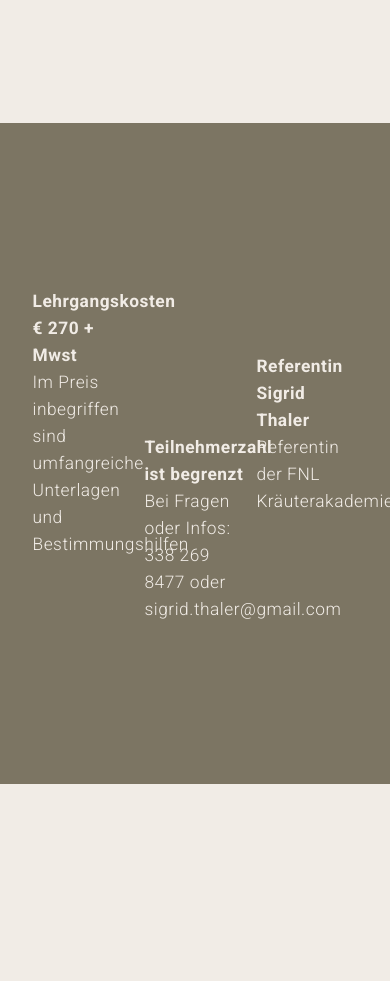
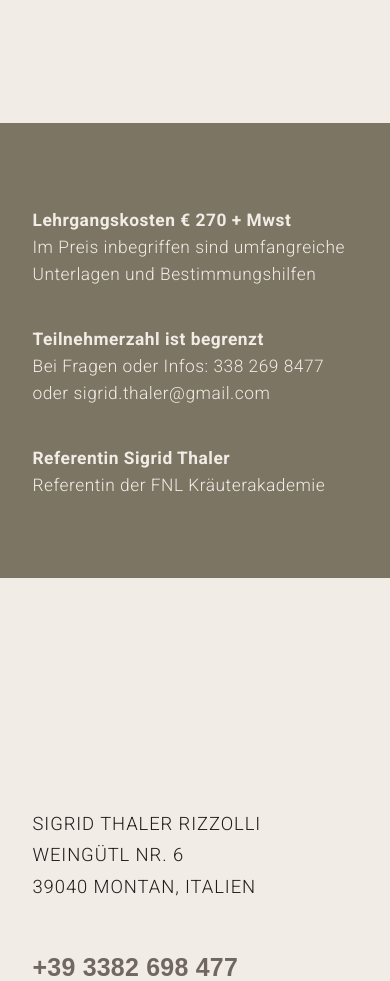
Before and after one commit to FelixRizzolli/kraeuterakademie.it_nuxt, a Nuxt app: page / in a window 390 px wide. Shown: the part 4580-5561 px from the top of the page. Built offline with nearby package versions, Linux system fonts and the light colour scheme; a web font is replaced by a local one.

Commit message:
style(Infos): optimize Infos component for mobile

```diff
--- a/app/components/sections/Infos.vue
+++ b/app/components/sections/Infos.vue
@@ -57,4 +57,34 @@ const props = defineProps<TemplateProps>();
 .text {
     @include font-24-39-5-L();
 }
+
+@media (max-width: 1024px) {
+    .contentelement_template {
+        padding: 7.5rem 0;
+    }
+    .info {
+        @include col(12);
+
+        &:nth-child(3n + 1) {
+            @include col-start(2);
+            @include col(12);
+        }
+
+        &:nth-child(3n + 2) {
+            @include col-start(2);
+            @include col(12);
+            margin-top: 0;
+        }
+
+        &:nth-child(3n) {
+            @include col-start(2);
+            @include col(12);
+            margin-top: 0;
+        }
+
+        &:not(:first-of-type) {
+            margin-top: 3.5rem;
+        }
+    }
+}
 </style>
```
